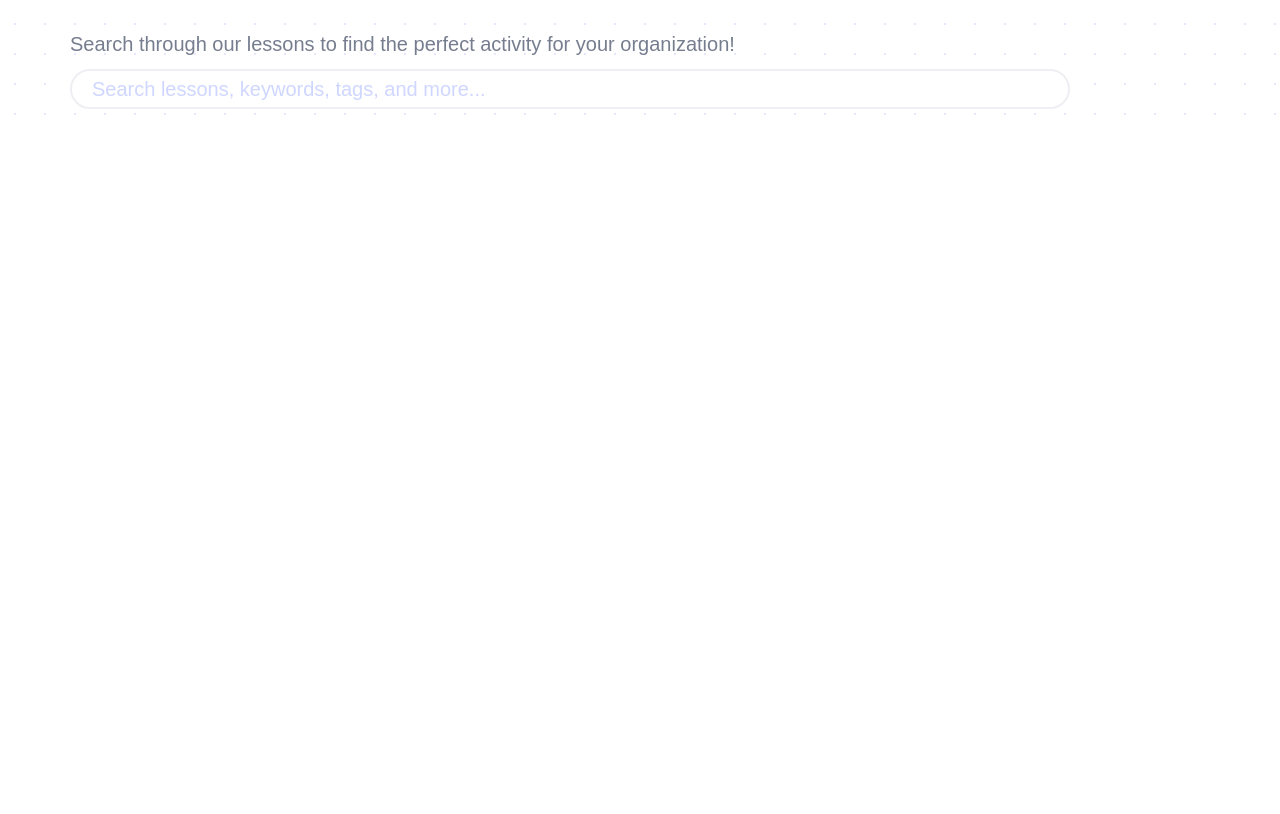
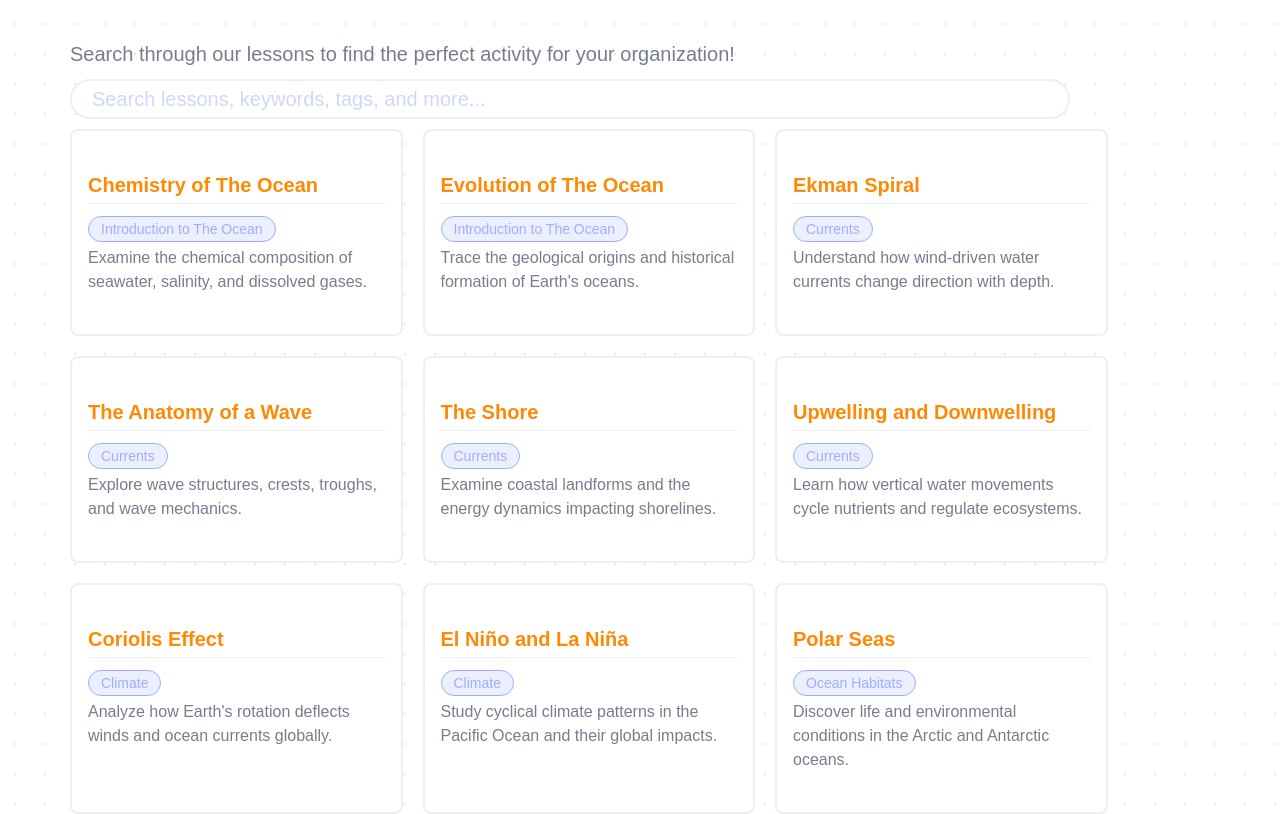
Before and after one commit to adalynn-le/sths-oceonography, a React (Vite) app: page /curriculum in a window 1280 px wide. Shown: the part 741-1555 px from the top of the page. Before the commit the page ends 870 px from the top, so only its background shows below. Built offline with nearby package versions, Linux system fonts and the light colour scheme; a web font is replaced by a local one.

Commit message:
Curriculum cards

```diff
--- /dev/null
+++ b/src/components/Tag.jsx
@@ -0,0 +1,10 @@
+import React from 'react';
+import { Link } from 'react-router-dom';
+
+export default function Tag({children}) {
+   return (
+      <span className = "border-1 border-(--blue) rounded inline-block px-3 py-0.5 my-1 text-sm font-medium text-(--blue) text-700 bg-(--blue)/20 rounded-full">
+         {children}
+      </span>
+   )
+}
--- a/src/pages/Curriculum.jsx
+++ b/src/pages/Curriculum.jsx
@@ -1,6 +1,7 @@
 import React, { useState } from 'react';
 import Navbar from  '../components/Navbar';
 import Bubbles from '../components/Bubbles';
+import Tag from '../components/Tag'
 export default function Curriculum() {
    const [viewMode, setViewMode] = useState('search')
    const [searchQuery, setSearchQuery] = useState('')
@@ -49,7 +50,8 @@ const lessons = [
       title: "Chemistry of The Ocean",
       unit: "Introduction to The Ocean",
       description: "Examine the chemical composition of seawater, salinity, and dissolved gases.",
-      resources: []
+      resources: [],
+      activity: []
    },
    {
       index: 102,
@@ -275,8 +277,9 @@ const lessons = [
    }
 ];
    const filteredLessons = lessons.filter(lesson =>
-      lesson.title.toLowerCase().includes(searchQuery.toLowerCase()) || lesson.description.toLowerCase().includes(searchQuery.toLowerCase()) || lesson.tags.some(tag => tag.toLowerCase().includes(searchQuery.toLowerCase()))
+      lesson.title.toLowerCase().includes(searchQuery.toLowerCase()) || lesson.description.toLowerCase().includes(searchQuery.toLowerCase()) || lesson.unit.toLowerCase().includes(searchQuery.toLowerCase())
    )
+   const [activeLessonIndex, setActiveLessonIndex] = useState(null)
    return (
     <div className="min-h-screen bg-white bg-[radial-gradient(#e8e6ff_1.5px,transparent_1.5px)] [background-size:30px_30px] font-['Marmelad',sans-serif] text-slate-800 m-0 p-0">
     <Navbar />
@@ -307,15 +310,82 @@ const lessons = [
          { viewMode === 'search' ? (
             <div className="flex flex-col gap-[10px] py-[20px] px-[20px]">
                <h2 className="font-bold" style={{ color: 'var(--blue)', fontSize: 'var(--h2size)' }}>Search Our Lessons</h2>
+               <div className="grid sm:grid-cols-2 md:grid-cols-3 lg:grid-cols-4 gap-8">
+
+               </div>
                <p style={{ color: 'var(--text)', fontSize: 'var(--parSize)' }}>Search through our lessons to find the perfect activity for your organization!</p>
-               <input type="text" placeholder="Search lessons, keywords, tags, and more..." value={searchQuery} onChange={(e) => setSearchQuery(e.target.value)} className="border-2 border-(--border) rounded-full h-[40px] w-[1000px] px-[20px] py-[5px] bg-white hover:border-(--blue) focus: outline-(--blue) focus:ring-2 focus:ring-(--blue)/70 focus: text-(--blue)" style={{ fontSize: 'var(--parSize)' }}/>
+               <input type="text" placeholder="Search lessons, keywords, tags, and more..." value={searchQuery} onChange={(e) => setSearchQuery(e.target.value)} className="border-2 border-(--border) rounded-full h-[40px] w-[1000px] px-[20px] py-[5px] bg-white hover:border-(--blue) focus: outline-(--bliue) focus:ring-2 focus:ring-(--blue)/70 focus: text-(--blue)" style={{ fontSize: 'var(--parSize)' }}/>
+               <div className="flex flex-row flex-wrap gap-5">
+               {filteredLessons.map((lesson, index) => {
+                  return(
+                     <div key={index} onClick={() => setActiveLessonIndex(index)}className = "grow-0 flex-7/24 border-2 border-solid rounded-lg p-4 border-(--border) bg-white py-10">
+                        <h3 className = "text-orange-400 font-bold text-xl mb-1">{lesson.title}</h3>
+                        <hr className="mb-2 color-(--border) bg-(--border) border-(--border)"></hr>
+                        <span className="flex flex-row gap-5 flex-wrap">
+                           <Tag>{lesson.unit}</Tag>
+                        </span>
+
+                        <h4 className= "text-(--text)">{lesson.description}</h4>
+                     </div>
+                  )
+
+})}
+</div>
             </div>
          ) : (
             <div>
             </div>
          )}
          </div>
+{activeLessonIndex !== null && (
+   <div className="fixed inset-0 bg-black/20 backdrop-blur-[3px] z-50 flex items-center justify-center p-4">
+      <div className="bg-white rounded-2xl max-w-2xl w-full p-8 relative shadow-2xl border border-slate-200 flex flex-col justify-between">
 
+         {/* Close Button */}
+         <button
+            onClick={() => setActiveLessonIndex(null)}
+            className="absolute top-4 right-4 text-slate-400 hover:text-slate-700 font-bold text-xl"
+         >
+            ✕
+         </button>
+
+         {/* Lesson Content */}
+         <div className="my-6">
+            <div className="mb-4">
+               <Tag>{filteredLessons[activeLessonIndex].unit}</Tag>
+            </div>
+            <h2 className="text-orange-400 font-bold text-3xl mb-4">
+               {filteredLessons[activeLessonIndex].title}
+            </h2>
+            <p className="text-slate-600 text-lg leading-relaxed mb-6">
+               {filteredLessons[activeLessonIndex].description}
+            </p>
+         </div>
+
+         {/* Carousel Navigation Arrows & Counter */}
+         <div className="flex justify-between items-center border-t border-slate-100 pt-4">
+            <button
+               onClick={() => setActiveLessonIndex(prev => (prev > 0 ? prev - 1 : filteredLessons.length - 1))}
+               className="bg-slate-100 text-slate-700 px-4 py-2 rounded-xl font-bold hover:bg-[#9faeff] hover:text-white transition-colors"
+            >
+               &larr; Previous
+            </button>
+
+            <span className="text-slate-400 font-medium text-sm">
+               {activeLessonIndex + 1} of {filteredLessons.length}
+            </span>
+
+            <button
+               onClick={() => setActiveLessonIndex(prev => (prev < filteredLessons.length - 1 ? prev + 1 : 0))}
+               className="bg-slate-100 text-slate-700 px-4 py-2 rounded-xl font-bold hover:bg-[#9faeff] hover:text-white transition-colors"
+            >
+               Next &rarr;
+            </button>
+         </div>
+
+      </div>
+   </div>
+)}
     </main>
     </div>
 
```
